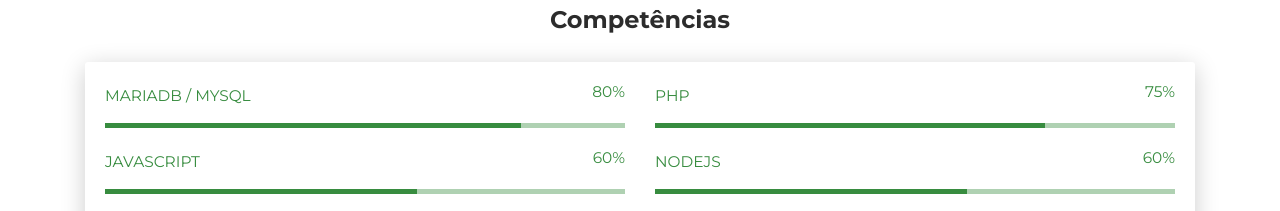
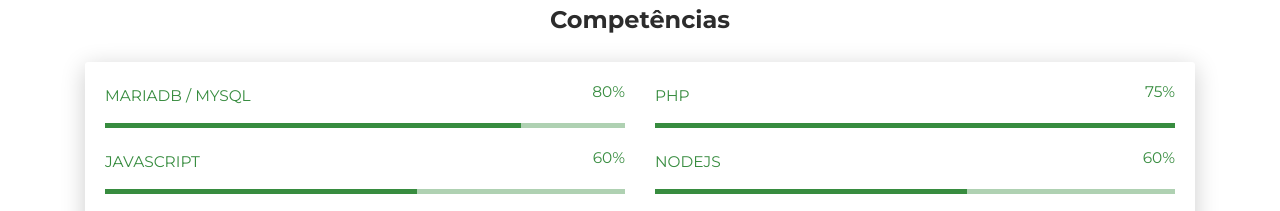
Before and after one commit to developerdevice/developerdevice.github.io, a plain HTML site: page index.html in a window 1280 px wide. Shown: the part 1000-1211 px from the top of the page. Drawn offline with Linux system fonts and the light colour scheme.

Commit message:
Update index.html

```diff
--- a/index.html
+++ b/index.html
@@ -106,7 +106,7 @@
           <div class="col-md-6">
             <div class="progress-container progress-primary"><span class="progress-badge">PHP</span>
               <div class="progress">
-                <div class="progress-bar progress-bar-primary" data-aos="progress-full" data-aos-offset="10" data-aos-duration="2000" role="progressbar" aria-valuenow="60" aria-valuemin="0" aria-valuemax="100" style="width: 75%;"></div><span class="progress-value">75%</span>
+                <div class="progress-bar progress-bar-primary" data-aos="progress-full" data-aos-offset="10" data-aos-duration="2000" role="progressbar" aria-valuenow="60" aria-valuemin="0" aria-valuemax="100" style="width: 100%;"></div><span class="progress-value">75%</span>
               </div>
             </div>
           </div>
```
